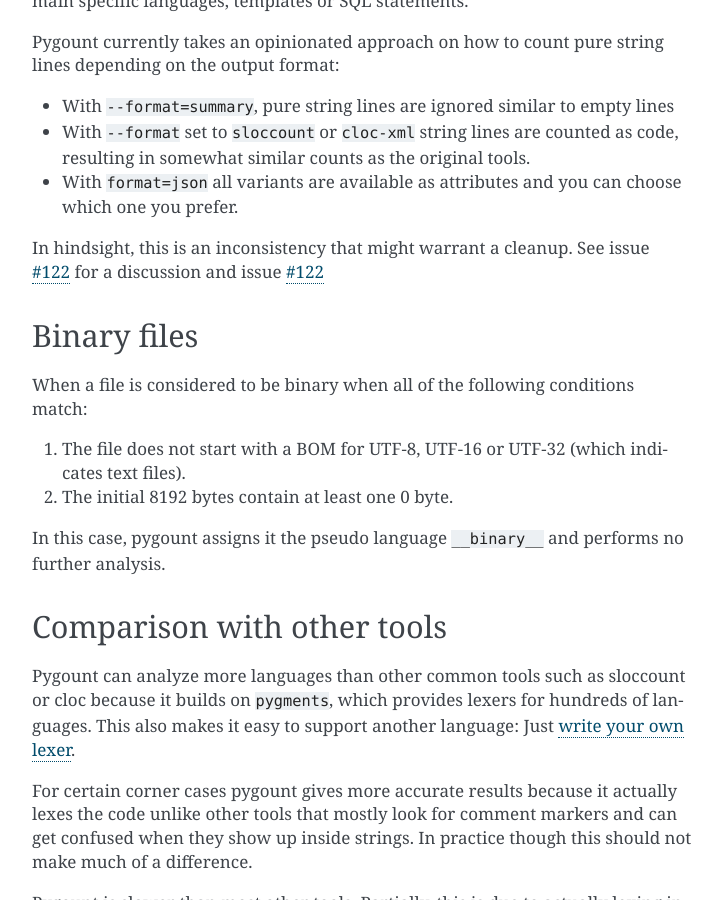
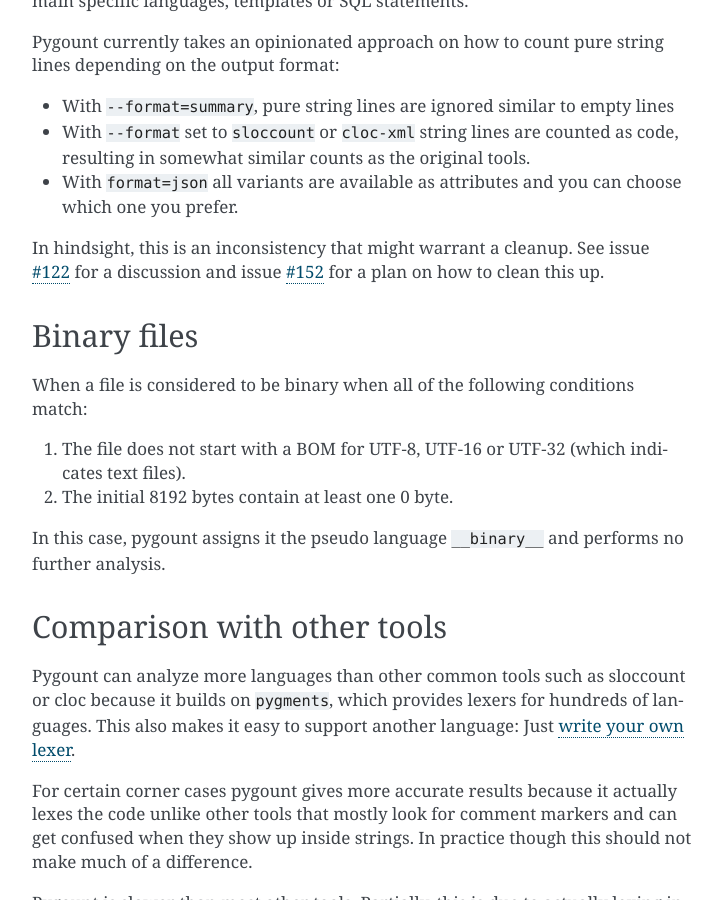
Before and after one commit to roskakori/pygount, a Sphinx documentation site: the page built from docs/background.rst, in a window 1280 px wide and 900 px high, scrolled down 1417 px. Shown: the whole window, without its empty margins (388-1110 px from the left). Built offline with Sphinx 7.4.7, drawn with Linux system fonts in a browser that asks for light colours.

Commit message:
#122 Clean up documentation

```diff
--- a/docs/background.rst
+++ b/docs/background.rst
@@ -77,7 +77,8 @@
 
 In hindsight, this is an inconsistency that might warrant a cleanup. See issue
 `#122 <https://github.com/roskakori/pygount/issues/122>`_ for a discussion and
-issue `#122 <https://github.com/roskakori/pygount/issues/122>`_
+issue `#152 <https://github.com/roskakori/pygount/issues/152>`_ for a plan on
+how to clean this up.
 
 .. _binary:
 
--- a/docs/json.rst
+++ b/docs/json.rst
@@ -64,11 +64,8 @@
 * ``sourceCount``: The source lines of code, similar to the traditional SLOC
 * ``stringCount``: The number of :ref:`Pure string lines`
 
-
-
 Here, ``sourceCount`` is the number of source lines of code (SLOC),
 ``documentationCount`` the number of lines containing comments and
-
 
 The ``state`` can have one of the following values:
 
@@ -161,7 +158,6 @@
 
   pygount --format json | jq .
 
-
 .. _JSON format history:
 
 JSON format history
```
